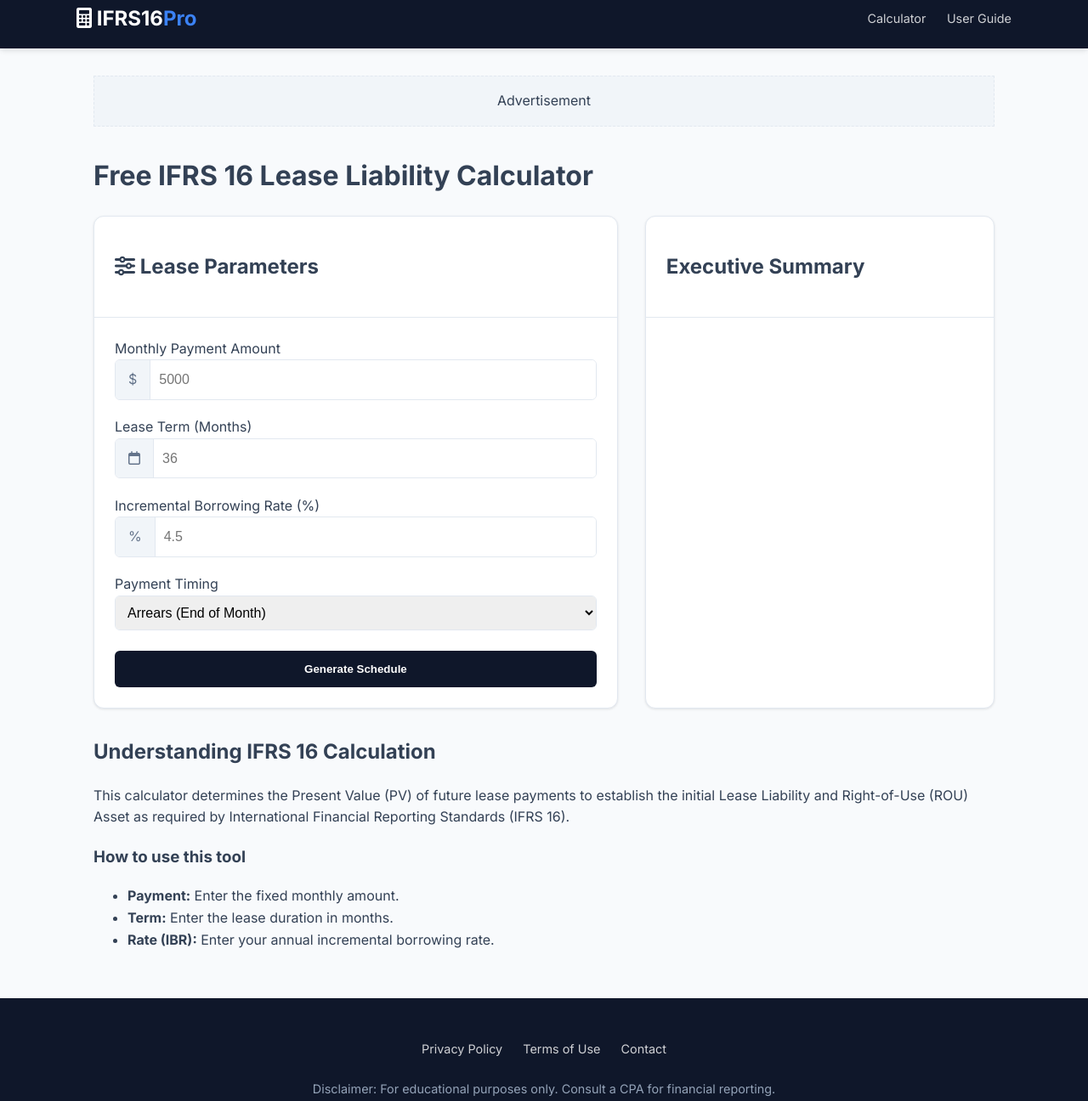
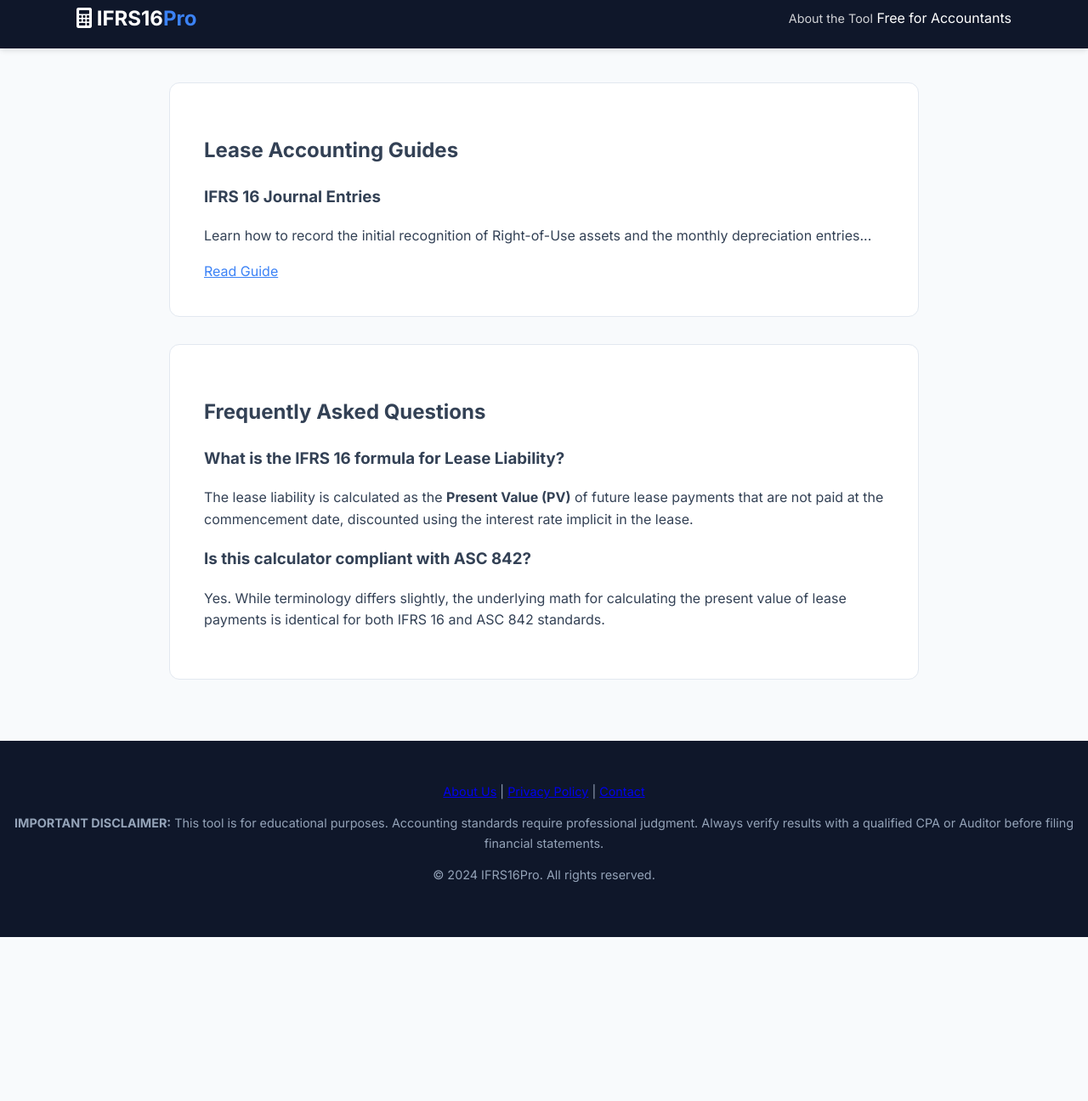
Before and after one commit to noel97chan-creator/IFRS16calculator, a plain HTML site: page index.html in a window 1280 px wide. Shown: the part 13-1309 px from the top of the page at 85% size. After the commit the page ends 1116 px from the top, so only its background shows below. Drawn offline with Linux system fonts and the light colour scheme.

Commit message:
Update index.html

```diff
--- a/index.html
+++ b/index.html
@@ -3,159 +3,79 @@
 <head>
     <meta charset="UTF-8">
     <meta name="viewport" content="width=device-width, initial-scale=1.0">
-    <meta name="description" content="Free IFRS 16 Lease Liability Calculator. Generate amortization schedules, ROU Asset values, and export to Excel. Compliant with international accounting standards.">
-    <title>IFRS 16 Lease Calculator & Amortization Schedule | Free Tool</title>
+    <title>IFRS 16 Lease Calculator | Professional Amortization Schedule Tool</title>
 
-    <link href="https://fonts.googleapis.com/css2?family=Inter:wght@300;400;600;700&display=swap" rel="stylesheet">
+    <meta name="description" content="Free professional IFRS 16 lease calculator. Generate amortization schedules, calculate PV of lease payments, and export to Excel/CSV. Built for accountants.">
+
+    <script type="application/ld+json">
+    {
+      "@context": "https://schema.org",
+      "@type": "FinancialCalculator",
+      "name": "IFRS 16 Lease Amortization Calculator",
+      "description": "Calculate lease liability and ROU assets according to IFRS 16 standards.",
+      "category": "Accounting Tool",
+      "url": "https://www.ifrs16calculator.com",
+      "offers": {
+        "@type": "Offer",
+        "price": "0",
+        "priceCurrency": "USD"
+      }
+    }
+    </script>
+
+    <link href="https://fonts.googleapis.com/css2?family=Inter:wght@400;600;700&display=swap" rel="stylesheet">
     <link rel="stylesheet" href="https://cdnjs.cloudflare.com/ajax/libs/font-awesome/6.0.0/css/all.min.css">
-
     <link rel="stylesheet" href="style.css">
-
-    <script async src="https://pagead2.googlesyndication.com/pagead/js/adsbygoogle.js?client=ca-pub-3291734589203338" crossorigin="anonymous"></script>
 </head>
 <body>
 
     <nav class="navbar">
         <div class="nav-content">
-            <a href="index.html" class="logo-link">
-                <div class="logo"><i class="fa-solid fa-calculator"></i> IFRS16<span>Pro</span></div>
-            </a>
+            <div class="logo"><a href="index.html" style="color:white; text-decoration:none;"><i class="fa-solid fa-calculator"></i> IFRS16<span>Pro</span></a></div>
             <div class="nav-links">
-                <a href="#calculator">Calculator</a>
-                <a href="#guide">User Guide</a>
+                <a href="about.html">About the Tool</a>
+                <span class="badge">Free for Accountants</span>
             </div>
         </div>
     </nav>
 
-    <div class="main-wrapper">
-
-        <div class="ad-banner">
-            <span class="ad-badge">Advertisement</span>
-            <div class="ad-content">
-                <ins class="adsbygoogle"
-                     style="display:block"
-                     data-ad-client="ca-pub-3291734589203338"
-                     data-ad-slot="1234567890"
-                     data-ad-format="auto"
-                     data-full-width-responsive="true"></ins>
-                <script>(adsbygoogle = window.adsbygoogle || []).push({});</script>
-            </div>
-        </div>
-
-        <h1 class="page-title">Free IFRS 16 Lease Liability Calculator</h1>
-
-        <div class="dashboard-grid" id="calculator">
-            <div class="card input-card">
-                <div class="card-header">
-                    <h2><i class="fa-solid fa-sliders"></i> Lease Parameters</h2>
-                </div>
-                <div class="form-grid">
-                    <div class="input-group">
-                        <label for="payment">Monthly Payment Amount</label>
-                        <div class="input-wrapper">
-                            <span>$</span>
-                            <input type="number" id="payment" placeholder="5000" min="0">
-                        </div>
-                    </div>
-                    <div class="input-group">
-                        <label for="term">Lease Term (Months)</label>
-                        <div class="input-wrapper">
-                            <span><i class="fa-regular fa-calendar"></i></span>
-                            <input type="number" id="term" placeholder="36" min="1">
-                        </div>
-                    </div>
-                    <div class="input-group">
-                        <label for="rate">Incremental Borrowing Rate (%)</label>
-                        <div class="input-wrapper">
-                            <span>%</span>
-                            <input type="number" id="rate" placeholder="4.5" step="0.01" min="0">
-                        </div>
-                    </div>
-                    <div class="input-group">
-                        <label for="timing">Payment Timing</label>
-                        <div class="select-wrapper">
-                            <select id="timing">
-                                <option value="end">Arrears (End of Month)</option>
-                                <option value="start">Advance (Start of Month)</option>
-                            </select>
-                        </div>
-                    </div>
-                </div>
-                <button class="btn-primary" id="calculateBtn" onclick="calculateSchedule()">
-                    Generate Schedule
-                </button>
-            </div>
-
-            <div class="card summary-card">
-                <div class="card-header">
-                    <h2>Executive Summary</h2>
-                </div>
-                <div class="summary-metrics hidden" id="summary-panel">
-                    <div class="metric-item">
-                        <p>Total Lease Liability</p>
-                        <h3 id="sum-liability">$0.00</h3>
-                    </div>
-                    <div class="metric-item">
-                        <p>ROU Asset Value</p>
-                        <h3 id="sum-asset">$0.00</h3>
-                    </div>
+    <main class="main-wrapper">
+        <section class="content-card" style="margin-top: 40px;">
+            <h2>Lease Accounting Guides</h2>
+            <div class="article-grid">
+                <div class="article-preview">
+                    <h3>IFRS 16 Journal Entries</h3>
+                    <p>Learn how to record the initial recognition of Right-of-Use assets and the monthly depreciation entries...</p>
+                    <a href="#entries" class="text-link">Read Guide</a>
                 </div>
             </div>
-        </div>
+        </section>
 
-        <div id="results-section" class="card results-card hidden">
-            <div class="results-header">
-                <h2>Amortization Schedule</h2>
-                <div id="gate-container" class="gate-container">
-                    <form id="emailForm" class="gate-form">
-                        <input type="email" id="userEmail" placeholder="Enter email to unlock download..." required>
-                        <button type="submit" class="btn-unlock">Unlock</button>
-                    </form>
-                </div>
-                <button id="downloadBtn" class="btn-excel hidden">
-                    <i class="fa-solid fa-file-csv"></i> Download CSV
-                </button>
+        <section class="content-card">
+            <h2>Frequently Asked Questions</h2>
+            <div class="faq-item">
+                <h3>What is the IFRS 16 formula for Lease Liability?</h3>
+                <p>The lease liability is calculated as the <strong>Present Value (PV)</strong> of future lease payments that are not paid at the commencement date, discounted using the interest rate implicit in the lease.</p>
             </div>
-            <div class="table-container">
-                <table id="schedule-table">
-                    <thead>
-                        <tr>
-                            <th>Per.</th>
-                            <th>Opening</th>
-                            <th>Payment</th>
-                            <th class="highlight-col">Interest</th>
-                            <th>Closing</th>
-                            <th>Depreciation</th>
-                        </tr>
-                    </thead>
-                    <tbody></tbody>
-                </table>
+            <div class="faq-item">
+                <h3>Is this calculator compliant with ASC 842?</h3>
+                <p>Yes. While terminology differs slightly, the underlying math for calculating the present value of lease payments is identical for both IFRS 16 and ASC 842 standards.</p>
             </div>
-        </div>
-
-        <section class="content-article" id="guide">
-            <article>
-                <h2>Understanding IFRS 16 Calculation</h2>
-                <p>This calculator determines the Present Value (PV) of future lease payments to establish the initial Lease Liability and Right-of-Use (ROU) Asset as required by International Financial Reporting Standards (IFRS 16).</p>
-                <h3>How to use this tool</h3>
-                <ul>
-                    <li><strong>Payment:</strong> Enter the fixed monthly amount.</li>
-                    <li><strong>Term:</strong> Enter the lease duration in months.</li>
-                    <li><strong>Rate (IBR):</strong> Enter your annual incremental borrowing rate.</li>
-                </ul>
-            </article>
         </section>
-    </div>
+    </main>
 
     <footer class="site-footer">
         <div class="footer-content">
-            <div class="footer-links">
-                <a href="privacy-policy.html">Privacy Policy</a>
-                <a href="terms.html">Terms of Use</a>
+            <div class="footer-nav">
+                <a href="about.html">About Us</a> |
+                <a href="privacy-policy.html">Privacy Policy</a> |
                 <a href="contact.html">Contact</a>
             </div>
-            <p class="disclaimer">Disclaimer: For educational purposes only. Consult a CPA for financial reporting.</p>
-            <p class="copyright">&copy; 2024 IFRS16Pro. All rights reserved.</p>
+            <p class="disclaimer-heavy">
+                <strong>IMPORTANT DISCLAIMER:</strong> This tool is for educational purposes.
+                Accounting standards require professional judgment. Always verify results with a qualified CPA or Auditor before filing financial statements.
+            </p>
+            <p>&copy; 2024 IFRS16Pro. All rights reserved.</p>
         </div>
     </footer>
 
```
